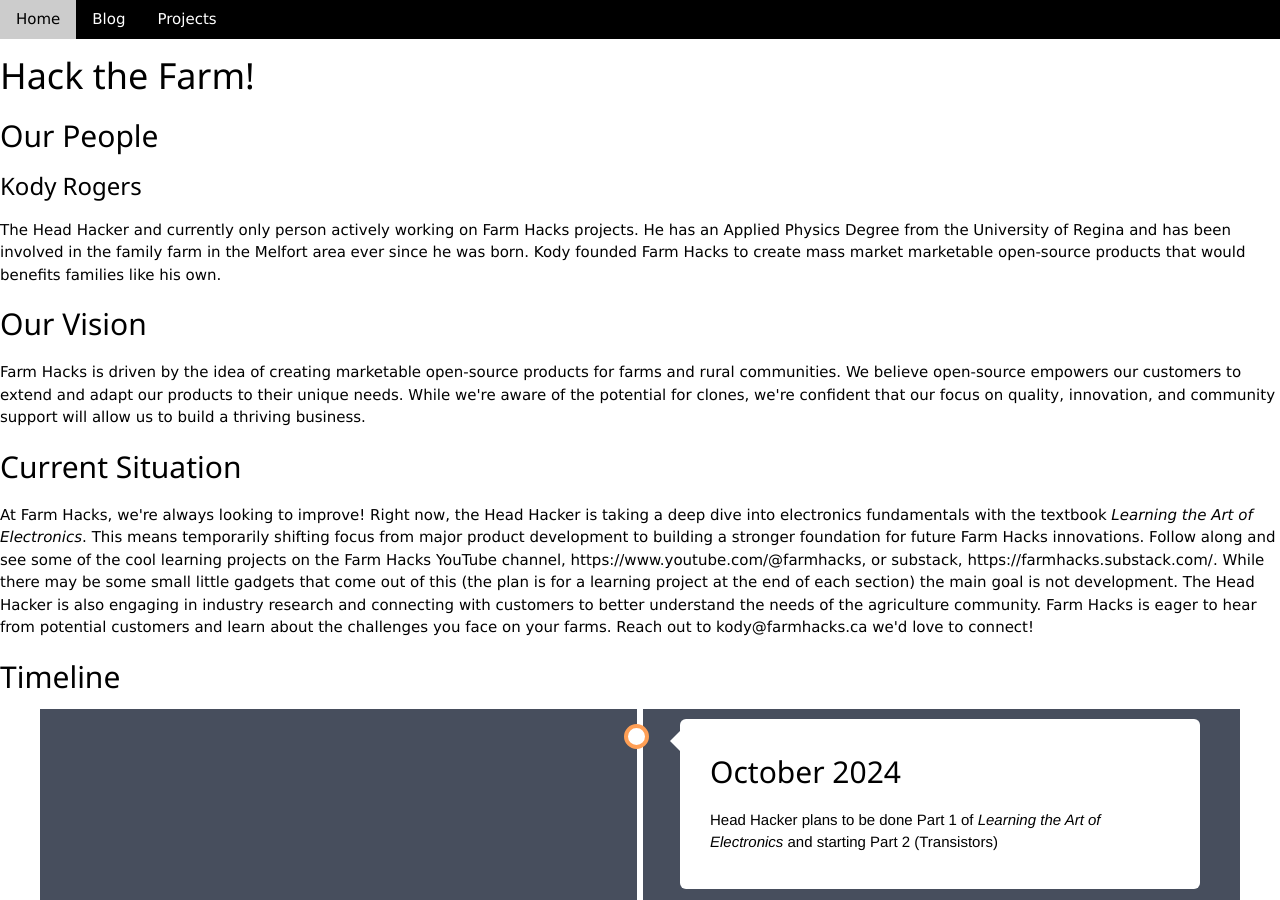
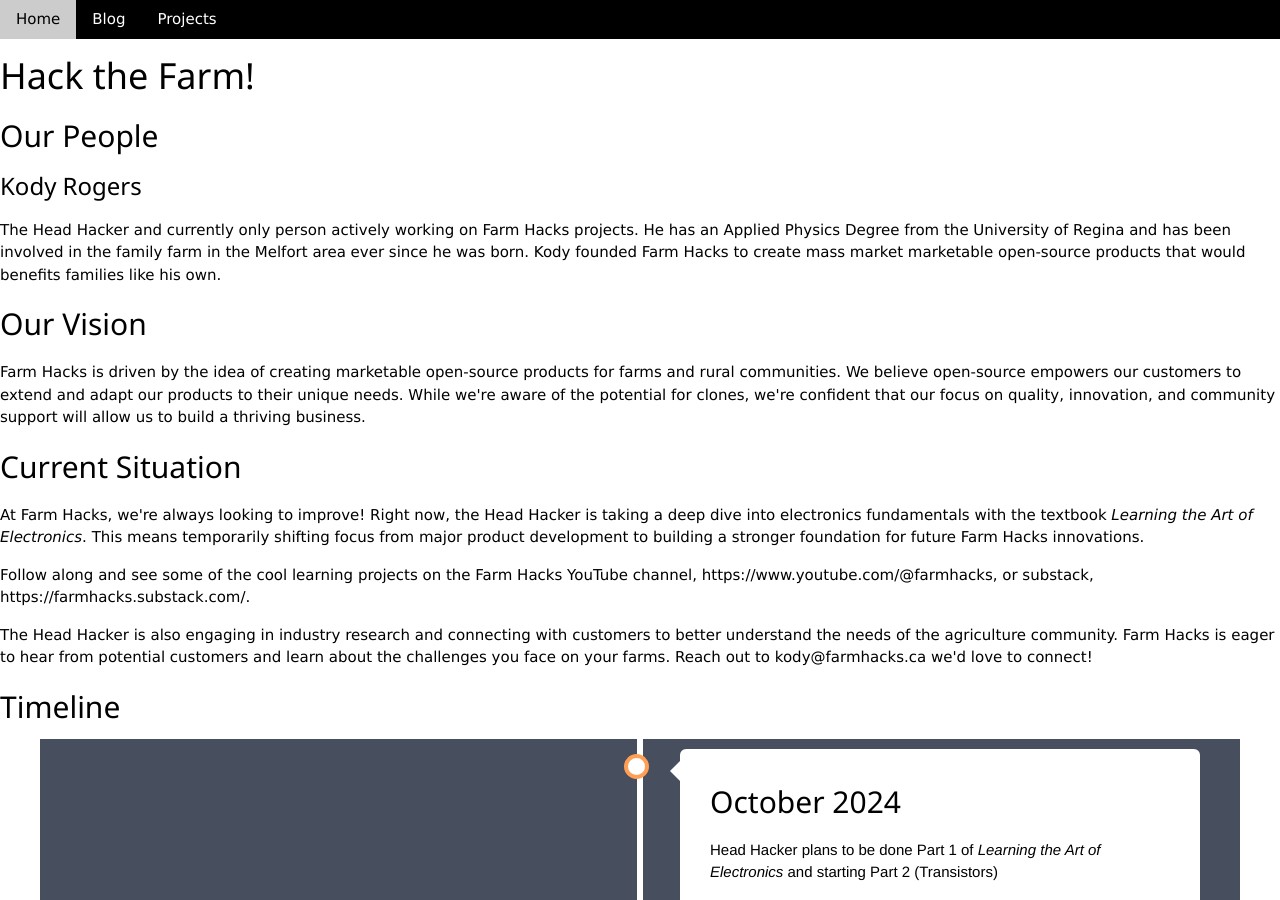
Before and after one commit to PhysicsUofRAUI/farmhacks, a Jekyll site: the page built from index.html, in a window 1280 px wide and 900 px high. Built offline with Jekyll 4.4.1, drawn with Linux system fonts in a browser that asks for light colours.

Commit message:
Make Separate paragraphs for each in current situation

```diff
--- a/index.html
+++ b/index.html
@@ -19,11 +19,11 @@ He has an Applied Physics Degree from the University of Regina and has been invo
 <h2>Current Situation</h2>
 <p>
   At Farm Hacks, we're always looking to improve!  Right now, the Head Hacker is taking a deep dive into electronics fundamentals with the textbook <i>Learning the Art of Electronics</i>. This means temporarily shifting focus from major product development to building a stronger foundation for future Farm Hacks innovations.
-
+</p>
+<p>
   Follow along and see some of the cool learning projects on the Farm Hacks YouTube channel, https://www.youtube.com/@farmhacks, or substack, https://farmhacks.substack.com/.
-
-  While there may be some small little gadgets that come out of this (the plan is for a learning project at the end of each section) the main goal is not development.
-
+</p>
+<p>
   The Head Hacker is also engaging in industry research and connecting with customers to better understand the needs of the agriculture community.  Farm Hacks is eager to hear from potential customers and learn about the challenges you face on your farms. Reach out to kody@farmhacks.ca we'd love to connect!
 </p>
 
```
